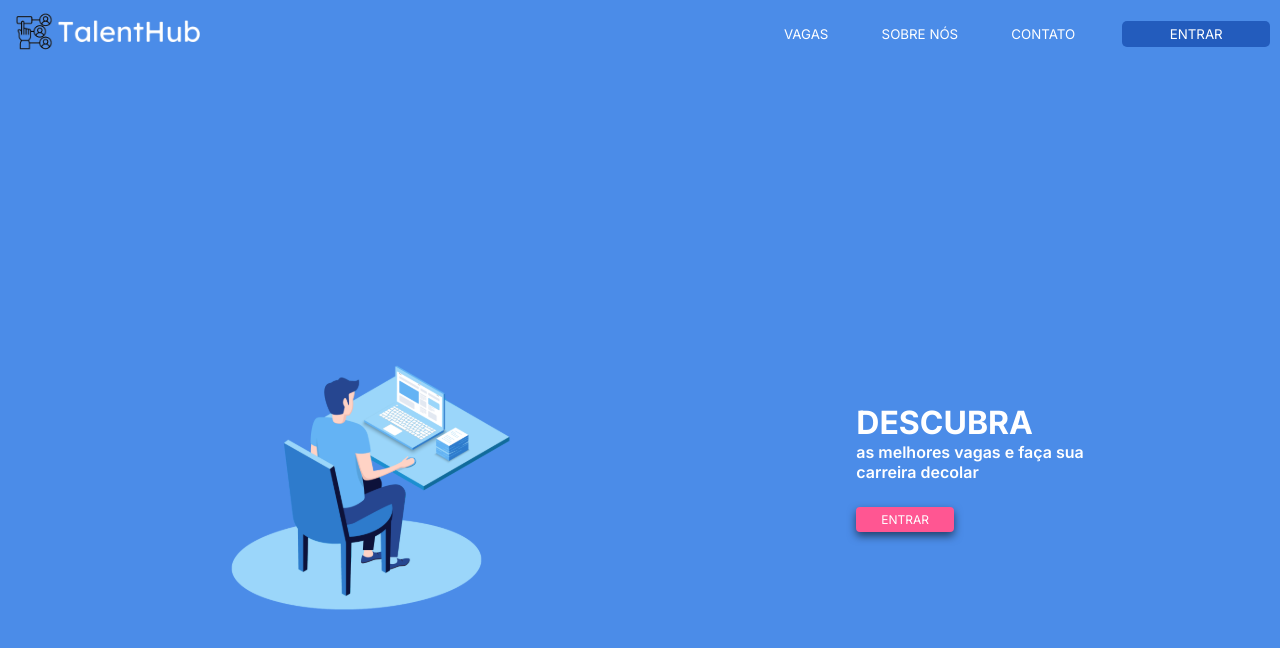
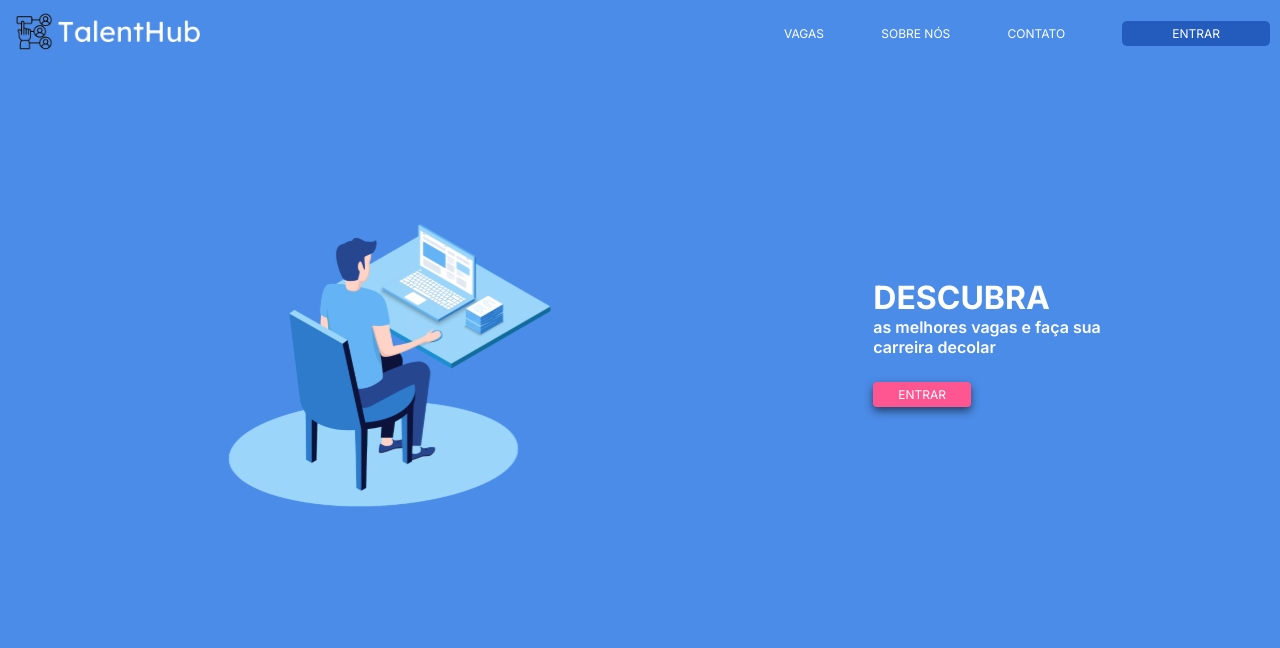
Before and after one commit to RecruiterSelection/Front, a React (Vite) app: page / in a window 1280 px wide. Shown: the top 648 px of the page. Built offline with nearby package versions, Linux system fonts and the light colour scheme.

Commit message:
feat: about us

```diff
--- a/src/components/Header/index.tsx
+++ b/src/components/Header/index.tsx
@@ -1,3 +1,4 @@
+import { Link } from "react-router-dom";
 import logo from "../../assets/logo.png";
 import { LoginForm } from "../../pages/LoginPage/loginForm";
 import { ModalContext } from "../../providers/modal";
@@ -26,7 +27,7 @@ export const HeaderComponents = () => {
       <RiMenuFill onClick={toggleMenu} className="mobile" />
       <NavStyled isVisible={menuIsVisible}>
         <button>VAGAS</button>
-        <button>SOBRE NÓS</button>
+        <Link to={"/AboutUs"}>SOBRE NÓS</Link>
         <button>CONTATO</button>
         <button onClick={handleOpenModal}>ENTRAR</button>
       </NavStyled>
--- a/src/components/Header/style.ts
+++ b/src/components/Header/style.ts
@@ -42,6 +42,7 @@ export const NavStyled = styled.nav<NavStyledProps>`
   background-color: var(--brand--brand1);
   display: ${({ isVisible }) => (isVisible ? "flex" : "none")};
   flex-direction: column;
+  align-items: center;
   position: absolute;
   top: 67px;
   left: 0;
@@ -49,20 +50,37 @@ export const NavStyled = styled.nav<NavStyledProps>`
   gap: 10px;
   padding: 10px;
 
+  a {
+    color: var(--white-fixed);
+    font-size: var(--text--body0);
+    transition: transform 0.3s;
+
+    &:hover {
+      transform: scale(1.5);
+    }
+  }
+
   button {
+    font-size: var(--text--body0);
     color: var(--white-fixed);
     cursor: pointer;
+    transition: transform 0.3s;
 
-    &:nth-child(4) {
+    &:nth-of-type(3) {
       background-color: var(--brand--brand2);
       padding: 5px;
       border-radius: 5px;
       width: 30%;
       align-self: center;
 
-      :hover {
-        background-color: var(--white-fixed);
+      &:hover {
+        transform: scale(1);
+        background-color: var(--brand--brand4);
       }
+    }
+
+    &:hover {
+      transform: scale(1.5);
     }
   }
 
--- /dev/null
+++ b/src/pages/AboutUs/index.tsx
@@ -0,0 +1,65 @@
+import aboutus from "../../assets/aboutus.svg";
+import { HeaderComponents } from "../../components/Header";
+import { DivStyled, MainStyled, SectionStyled } from "./style";
+
+export const AboutUsPage = () => {
+  return (
+    <>
+      <HeaderComponents />
+      <MainStyled>
+        <DivStyled>
+          <h1>Quem somos nós</h1>
+          <img
+            src={aboutus}
+            alt="homem sentado com uma escrivaninha e computador"
+          />
+        </DivStyled>
+        <SectionStyled>
+          <p>
+            Lorem ipsum dolor sit amet, consectetur adipiscing elit. Nulla vel
+            enim non nisl lobortis ultricies. Etiam consequat condimentum
+            tortor, vitae commodo nulla elementum at. Nullam aliquet pharetra
+            nunc, aliquam interdum nisl. In a orci libero. In hac habitasse
+            platea dictumst. Morbi non blandit nisi. Pellentesque vel lectus eu
+            dolor tempus imperdiet. Etiam pellentesque risus a mi suscipit, at
+            scelerisque eros efficitur. Nulla et posuere nibh, mollis lacinia
+            eros. Curabitur et est tristique, ultricies lectus in, congue nisl.
+            Donec quis ligula imperdiet, porttitor enim ac, ornare dui. Sed
+            pulvinar, urna a blandit fermentum, nisi erat efficitur orci,
+            interdum imperdiet elit tellus in dui. Vestibulum nunc libero,
+            convallis feugiat placerat non, venenatis vitae mi. Praesent euismod
+            facilisis dolor id luctus. Vivamus at accumsan massa, sit amet
+            placerat urna. Maecenas fermentum, ligula sed interdum tempus, nisi
+            mi sollicitudin mi, in aliquet quam tellus nec tortor. Vivamus in
+            risus et mauris tristique eleifend sollicitudin a libero. Nam et
+            nisi laoreet, maximus mi ac, commodo ligula. Etiam ultricies diam
+            quis neque tincidunt vehicula. Praesent sed erat eget est
+            pellentesque lacinia in vitae justo. Etiam porttitor tellus sed eros
+            porta convallis. Praesent egestas urna et justo venenatis dictum.
+            Duis a tellus arcu. Lorem ipsum dolor sit amet, consectetur
+            adipiscing elit. Nulla vel enim non nisl lobortis ultricies. Etiam
+            consequat condimentum tortor, vitae commodo nulla elementum at.
+            Nullam aliquet pharetra nunc, aliquam interdum nisl. In a orci
+            libero. In hac habitasse platea dictumst. Morbi non blandit nisi.
+            Pellentesque vel lectus eu dolor tempus imperdiet. Etiam
+            pellentesque risus a mi suscipit, at scelerisque eros efficitur.
+            Nulla et posuere nibh, mollis lacinia eros. Curabitur et est
+            tristique, ultricies lectus in, congue nisl. Donec quis ligula
+            imperdiet, porttitor enim ac, ornare dui. Sed pulvinar, urna a
+            blandit fermentum, nisi erat efficitur orci, interdum imperdiet elit
+            tellus in dui. Vestibulum nunc libero, convallis feugiat placerat
+            non, venenatis vitae mi. Praesent euismod facilisis dolor id luctus.
+            Vivamus at accumsan massa, sit amet placerat urna. Maecenas
+            fermentum, ligula sed interdum tempus, nisi mi sollicitudin mi, in
+            aliquet quam tellus nec tortor. Vivamus in risus et mauris tristique
+            eleifend sollicitudin a libero. Nam et nisi laoreet, maximus mi ac,
+            commodo ligula. Etiam ultricies diam quis neque tincidunt vehicula.
+            Praesent sed erat eget est pellentesque lacinia in vitae justo.
+            Etiam porttitor tellus sed eros porta convallis. Praesent egestas
+            urna et justo venenatis dictum. Duis a tellus arcu.
+          </p>
+        </SectionStyled>
+      </MainStyled>
+    </>
+  );
+};
--- /dev/null
+++ b/src/pages/AboutUs/style.ts
@@ -0,0 +1,77 @@
+import styled from "styled-components";
+
+export const MainStyled = styled.main`
+  background-color: var(--brand--brand1);
+  display: flex;
+  flex-direction: column;
+  align-items: center;
+
+  @media (min-width: 1024px) {
+    flex-direction: row;
+    justify-content: space-around;
+    align-items: flex-start;
+  }
+`;
+
+export const DivStyled = styled.div`
+  width: 50%;
+  display: flex;
+  flex-direction: column;
+  align-items: center;
+  gap: 50px;
+  margin-top: 50px;
+
+  img {
+    height: 220px;
+  }
+
+  h1 {
+    font-size: var(--text--body3);
+    font-weight: 700;
+    color: var(--white-fixed);
+  }
+
+  @media (min-width: 1024px) {
+    width: 40%;
+
+    img {
+      height: 300px;
+    }
+
+    h1 {
+      font-size: var(--text--body7);
+    }
+  }
+
+  @media (min-width: 1439px) {
+    img {
+      height: auto;
+    }
+  }
+`;
+
+export const SectionStyled = styled.div`
+  width: 90%;
+  margin: 50px 0;
+
+  p {
+    font-size: var(--text--body6);
+    color: var(--white-fixed);
+  }
+
+  @media (min-width: 1024px) {
+    width: 40%;
+    max-height: 500px;
+    overflow: auto;
+
+    &::-webkit-scrollbar {
+      width: 2px;
+    }
+
+    &::-webkit-scrollbar-thumb {
+      background-color: var(--brand--brand2);
+      border-radius: 4px;
+      border: none;
+    }
+  }
+`;
--- a/src/pages/HomePage/style.ts
+++ b/src/pages/HomePage/style.ts
@@ -5,8 +5,8 @@ export const MainStyled = styled.main`
   display: flex;
   flex-direction: column;
   align-items: center;
-  height: 100vh;
   overflow: auto;
+  padding-bottom: 50px;
 
   img {
     height: 355px;
@@ -17,7 +17,7 @@ export const MainStyled = styled.main`
     justify-content: space-around;
 
     img {
-      height: auto;
+      height: 550px;
     }
   }
 `;
--- a/src/routes/index.tsx
+++ b/src/routes/index.tsx
@@ -2,11 +2,13 @@ import { Route, Routes } from "react-router-dom";
 import { HomePage } from "../pages/HomePage";
 import { DashBoardPage } from "../pages/DashBoardPage";
 import { VacanciesPage } from "../pages/Vacancies";
+import { AboutUsPage } from "../pages/AboutUs";
 
 export const RoutesMain = () => {
   return (
     <Routes>
       <Route path="/" element={<HomePage />} />
+      <Route path="/AboutUs" element={<AboutUsPage />} />
       <Route path="/DashBoard" element={<DashBoardPage />} />
       <Route path="/Vacancies" element={<VacanciesPage />} />
     </Routes>
--- a/src/styles/globalStyles.ts
+++ b/src/styles/globalStyles.ts
@@ -69,6 +69,8 @@ export const GlobalStyle = createGlobalStyle`
         --text--body3: 3rem; //48px
         --text--body4: 1.5rem; //24px
         --text--body5: 0.875; //14px
+        --text--body6: 1.25rem; //20px
+        --text--body7: 4rem; //64px
 
     }
 
--- a/src/styles/resetStyles.ts
+++ b/src/styles/resetStyles.ts
@@ -16,6 +16,10 @@ nav, section{
     text-decoration: none;
     box-sizing: border-box;
 
+}
+
+body {
+    background-color: var(--brand--brand1);
 }
 
 ol, ul {
```
Also changed, not shown: src/assets/aboutus.svg (added).
